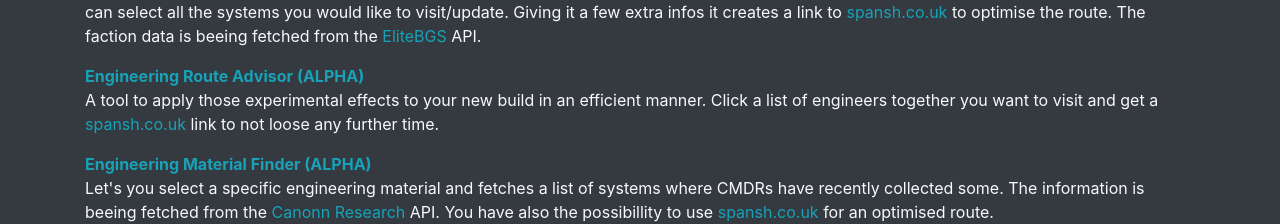
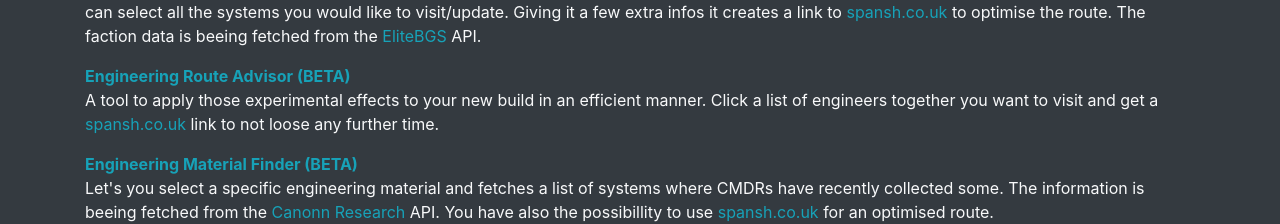
Before and after one commit to ZengineerIO/support-krait, a Nuxt app: page / in a window 1280 px wide. Shown: the part 262-486 px from the top of the page. Built offline with nearby package versions, Linux system fonts and the light colour scheme.

Commit message:
it's BETA now :)

```diff
--- a/pages/engineering/route-advisor.vue
+++ b/pages/engineering/route-advisor.vue
@@ -2,7 +2,7 @@
   <div>
     <b-row>
       <b-col>
-        <h1>Engineering Route Advisor (ALPHA)</h1>
+        <h1>Engineering Route Advisor (BETA)</h1>
       </b-col>
     </b-row>
     <b-row>
--- a/pages/index.vue
+++ b/pages/index.vue
@@ -19,7 +19,7 @@
     </p>
 
     <a href="engineering/route-advisor"
-      ><strong>Engineering Route Advisor (ALPHA)</strong></a
+      ><strong>Engineering Route Advisor (BETA)</strong></a
     >
     <p>
       A tool to apply those experimental effects to your new build in an
@@ -29,7 +29,7 @@
     </p>
 
     <a href="engineering/material-finder"
-      ><strong>Engineering Material Finder (ALPHA)</strong></a
+      ><strong>Engineering Material Finder (BETA)</strong></a
     >
     <p>
       Let's you select a specific engineering material and fetches a list of
```
